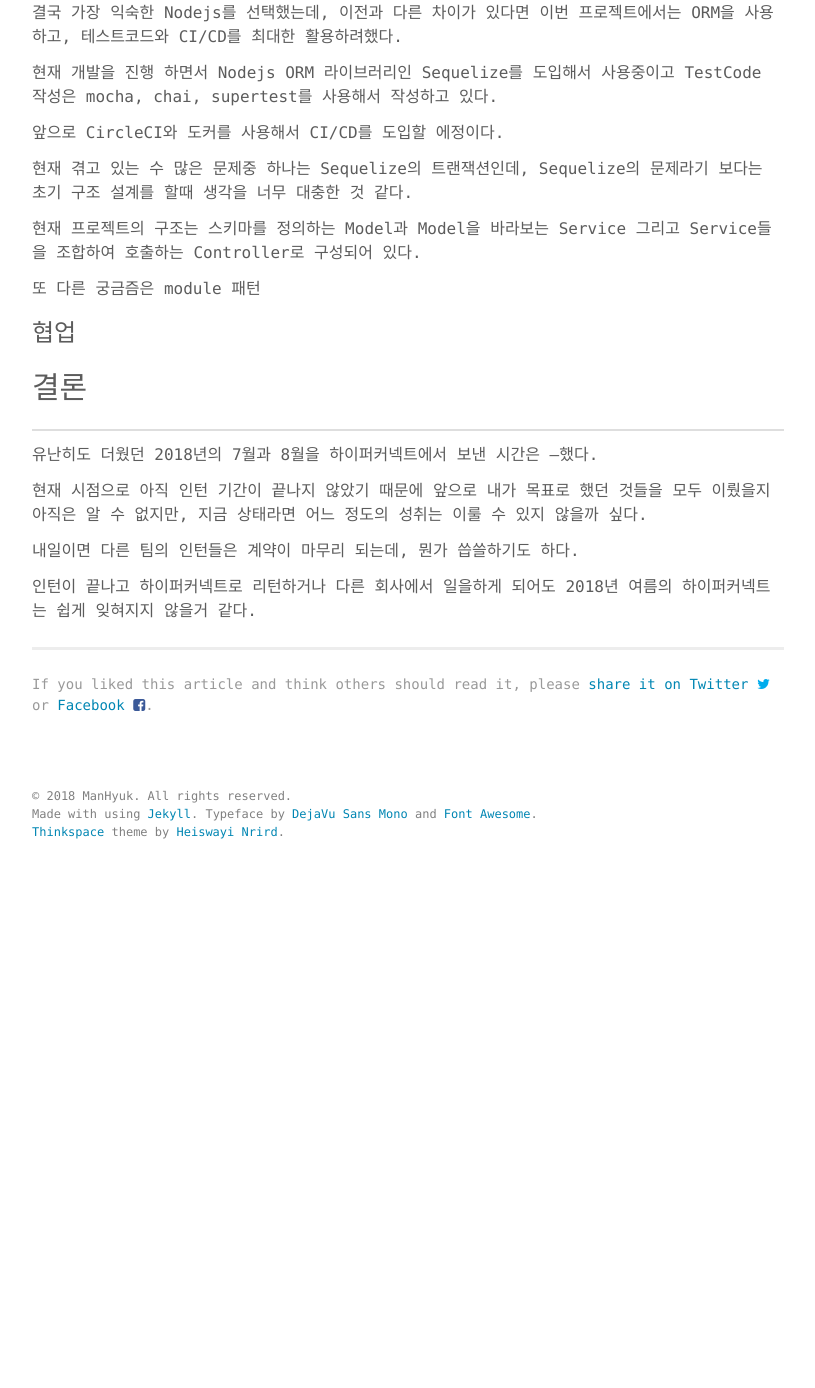
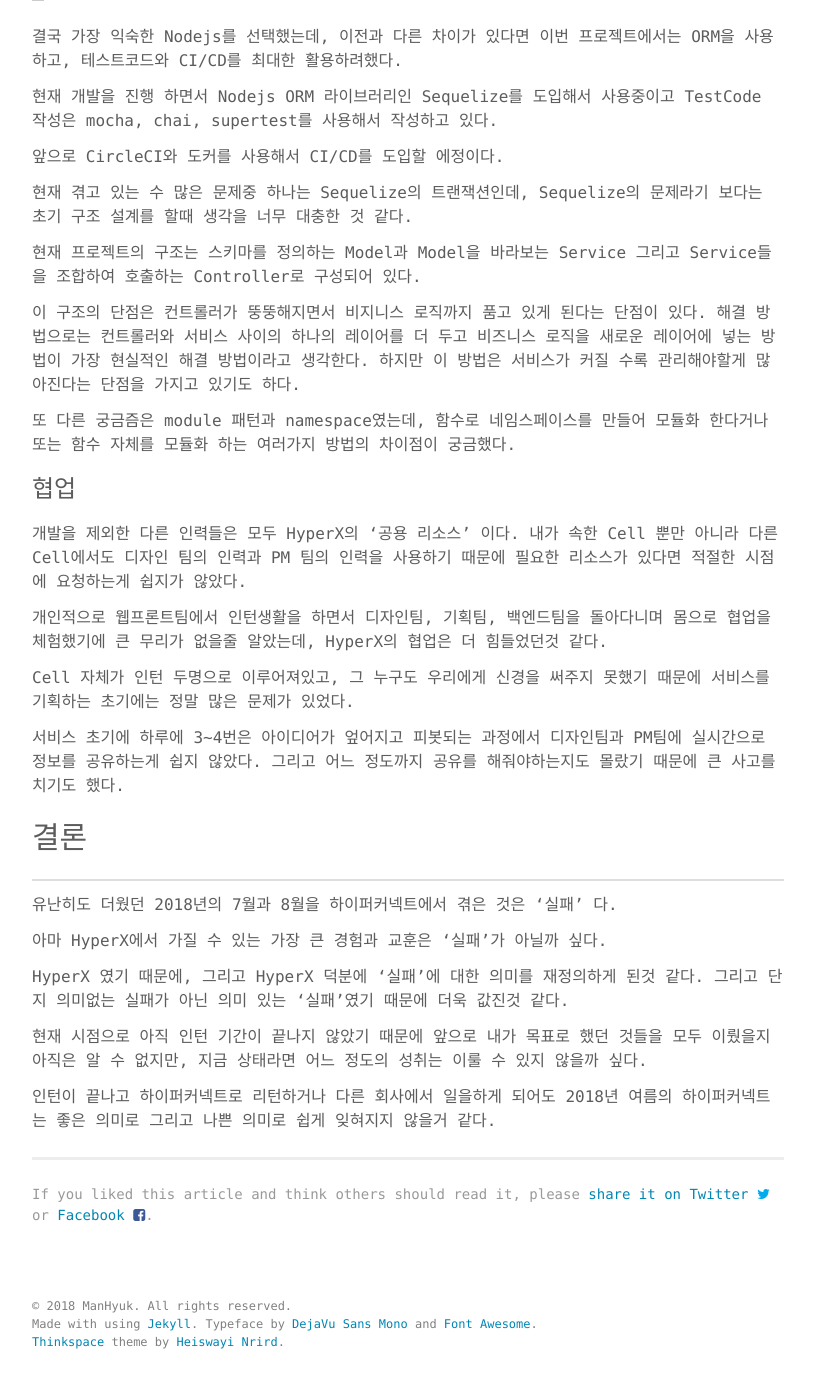
Before and after one commit to ManHyuk/ManHyuk.github.io, a Jekyll site: the page built from _posts/2018-08-05-hpcnt.md, in a window 1280 px wide and 1400 px high, scrolled down 5830 px. Shown: the top 1388 px of the window, without its empty margins (232-1047 px from the left). Built offline with Jekyll 4.4.1, drawn with Linux system fonts in a browser that asks for light colours; before the commit the page ends 6720 px from its top, so only the background shows below that; some of the changed text lies outside the part shown.

Commit message:
done hpcnt.md

```diff
--- a/_posts/2018-08-05-hpcnt.md
+++ b/_posts/2018-08-05-hpcnt.md
@@ -43,7 +43,7 @@
 근데 붙음 뿌-듯
 
 
-항상 느끼는 거지만 면접을 보게 된 직후에는 급격한 현자타임과 자괴감으로 인해 만사가 귀찮아 지지만, 이 자극을 이용해 더욱 좋은 발전으로
+항상 느끼는 거지만 면접을 보게 된 직후에는 급격한 현자타임과 자괴감으로 인해 만사가 귀찮아 지지만, 이 자극을 이용하면 스스로를 발전시키는 원동력이 되는것 같다.
 
 ## Hyper-X
 ---
@@ -147,7 +147,7 @@
 
 두 번째, 항상 해 왔던 개발이 아닌 무언가를 새로 도전하고 배우고 싶었다.
 
-지금까지 해왔던 기술 스택을 벗어나 새로운 언어와 기술을 배우고 활용하고 싶었다. 익숙해진 언어와 프레임워크를 사용 한다는건 그 만큼 퍼포먼스가 보장(그래 봤자 퍼포먼스 별로 안나오지만) 되지만, **비기너 개발자** 로서 언어와 프레임워크를 고집한다는건 득보단 실이 많은 선택이라고 생각했다.
+지금까지 해왔던 기술 스택을 벗어나 새로운 언어와 기술을 배우고 활용하고 싶었다. 익숙해진 언어와 프레임워크를 사용 한다는건 그 만큼 퍼포먼스가 보장(그래 봤자 퍼포먼스 별로 안나오지만) 되지만, **비기너 개발자** 로서 언어와 프레임워크를 고집한다는건 득보단 실이 많은 선택이라고 생각했다. 특히, 최근에 들어서 비슷한 개발만 해오니 기술적 정체가 아닌지 의심이 들기도 했다.
 
 
 
@@ -177,14 +177,27 @@
 
 현재 프로젝트의 구조는 스키마를 정의하는 Model과 Model을 바라보는 Service 그리고 Service들을 조합하여 호출하는 Controller로 구성되어 있다.
 
+이 구조의 단점은 컨트롤러가 뚱뚱해지면서 비지니스 로직까지 품고 있게 된다는 단점이 있다. 해결 방법으로는 컨트롤러와 서비스 사이의 하나의 레이어를 더 두고 비즈니스 로직을 새로운 레이어에 넣는 방법이 가장 현실적인 해결 방법이라고 생각한다. 하지만 이 방법은 서비스가 커질 수록 관리해야할게 많아진다는 단점을 가지고 있기도 하다.
 
 
-또 다른 궁금즘은 module 패턴
+
+
+또 다른 궁금즘은 module 패턴과 namespace였는데, 함수로 네임스페이스를 만들어 모듈화 한다거나 또는 함수 자체를 모듈화 하는 여러가지 방법의 차이점이 궁금했다.
+
+
 
 
 
 
 ### 협업
+
+개발을 제외한 다른 인력들은 모두 HyperX의 '공용 리소스' 이다. 내가 속한 Cell 뿐만 아니라 다른 Cell에서도 디자인 팀의 인력과 PM 팀의 인력을 사용하기 때문에 필요한 리소스가 있다면 적절한 시점에 요청하는게 쉽지가 않았다.
+
+개인적으로 웹프론트팀에서 인턴생활을 하면서 디자인팀, 기획팀, 백엔드팀을 돌아다니며 몸으로 협업을 체험했기에 큰 무리가 없을줄 알았는데, HyperX의 협업은 더 힘들었던것 같다.
+
+Cell 자체가 인턴 두명으로 이루어져있고, 그 누구도 우리에게 신경을 써주지 못했기 때문에 서비스를 기획하는 초기에는 정말 많은 문제가 있었다.
+
+서비스 초기에 하루에 3~4번은 아이디어가 엎어지고 피봇되는 과정에서 디자인팀과 PM팀에 실시간으로 정보를 공유하는게 쉽지 않았다. 그리고 어느 정도까지 공유를 해줘야하는지도 몰랐기 때문에 큰 사고를 치기도 했다.
 
 
 
@@ -193,11 +206,15 @@
 
 # 결론
 ---
-유난히도 더웠던 2018년의 7월과 8월을 하이퍼커넥트에서 보낸 시간은 ---했다.
+유난히도 더웠던 2018년의 7월과 8월을 하이퍼커넥트에서 겪은 것은 '실패' 다.
 
+아마 HyperX에서 가질 수 있는 가장 큰 경험과 교훈은 '실패'가 아닐까 싶다.
+
+HyperX 였기 때문에, 그리고 HyperX 덕분에 '실패'에 대한 의미를 재정의하게 된것 같다.
+그리고 단지 의미없는 실패가 아닌 의미 있는 '실패'였기 때문에 더욱 값진것 같다.
 
 현재 시점으로 아직 인턴 기간이 끝나지 않았기 때문에 앞으로 내가 목표로 했던 것들을 모두 이뤘을지 아직은 알 수 없지만, 지금 상태라면 어느 정도의 성취는 이룰 수 있지 않을까 싶다.
 
-내일이면 다른 팀의 인턴들은 계약이 마무리 되는데, 뭔가 씁쓸하기도 하다.
+<!-- 사람은 효율적으로 배우기 위해서 실패를 해야 한다고 한다, 나도 이 '실패'를 통해 무언가를 배웠을까? -->
 
-인턴이 끝나고 하이퍼커넥트로 리턴하거나 다른 회사에서 일을하게 되어도 2018년 여름의 하이퍼커넥트는 쉽게 잊혀지지 않을거 같다.
+인턴이 끝나고 하이퍼커넥트로 리턴하거나 다른 회사에서 일을하게 되어도 2018년 여름의 하이퍼커넥트는 좋은 의미로 그리고 나쁜 의미로 쉽게 잊혀지지 않을거 같다.
```
